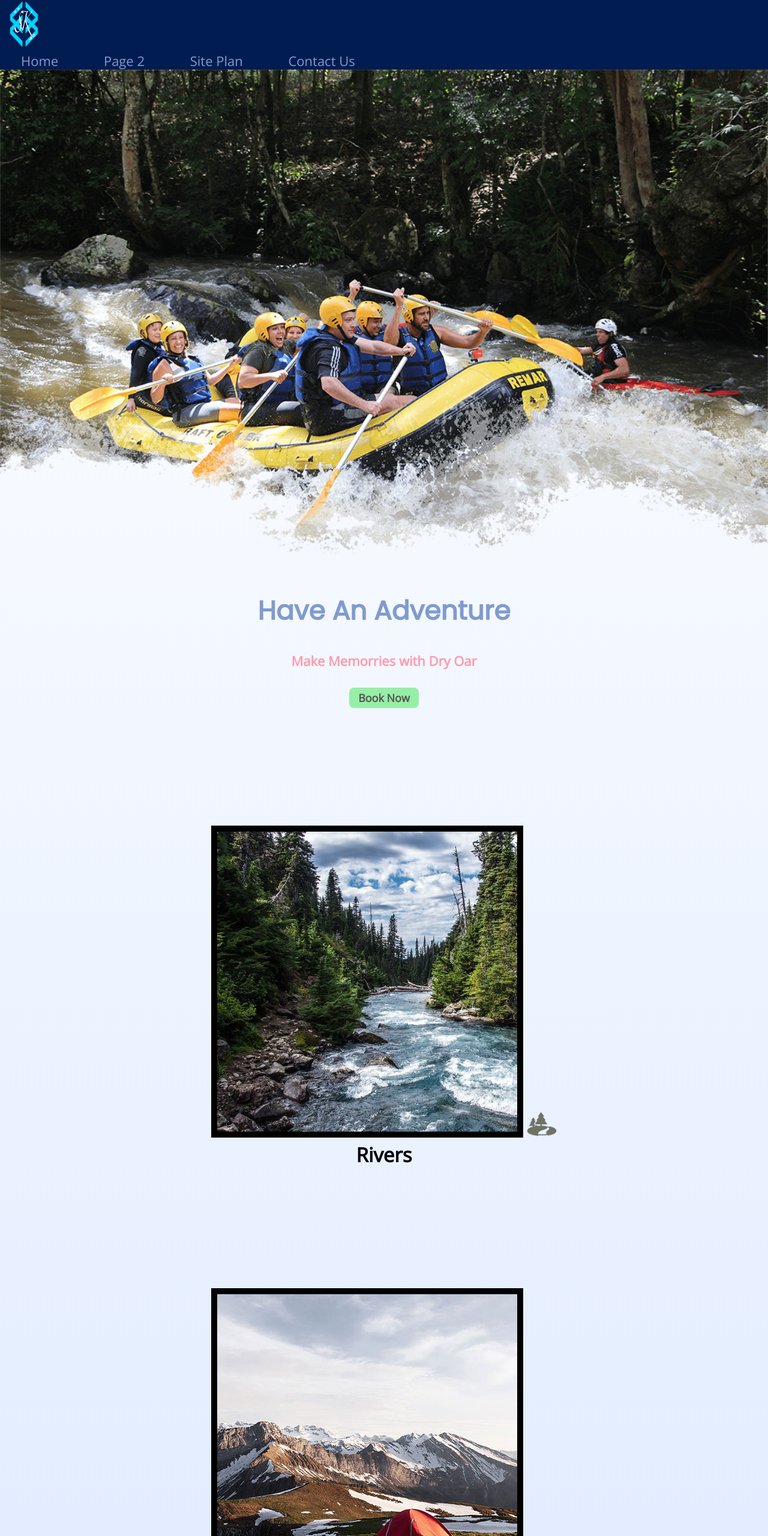
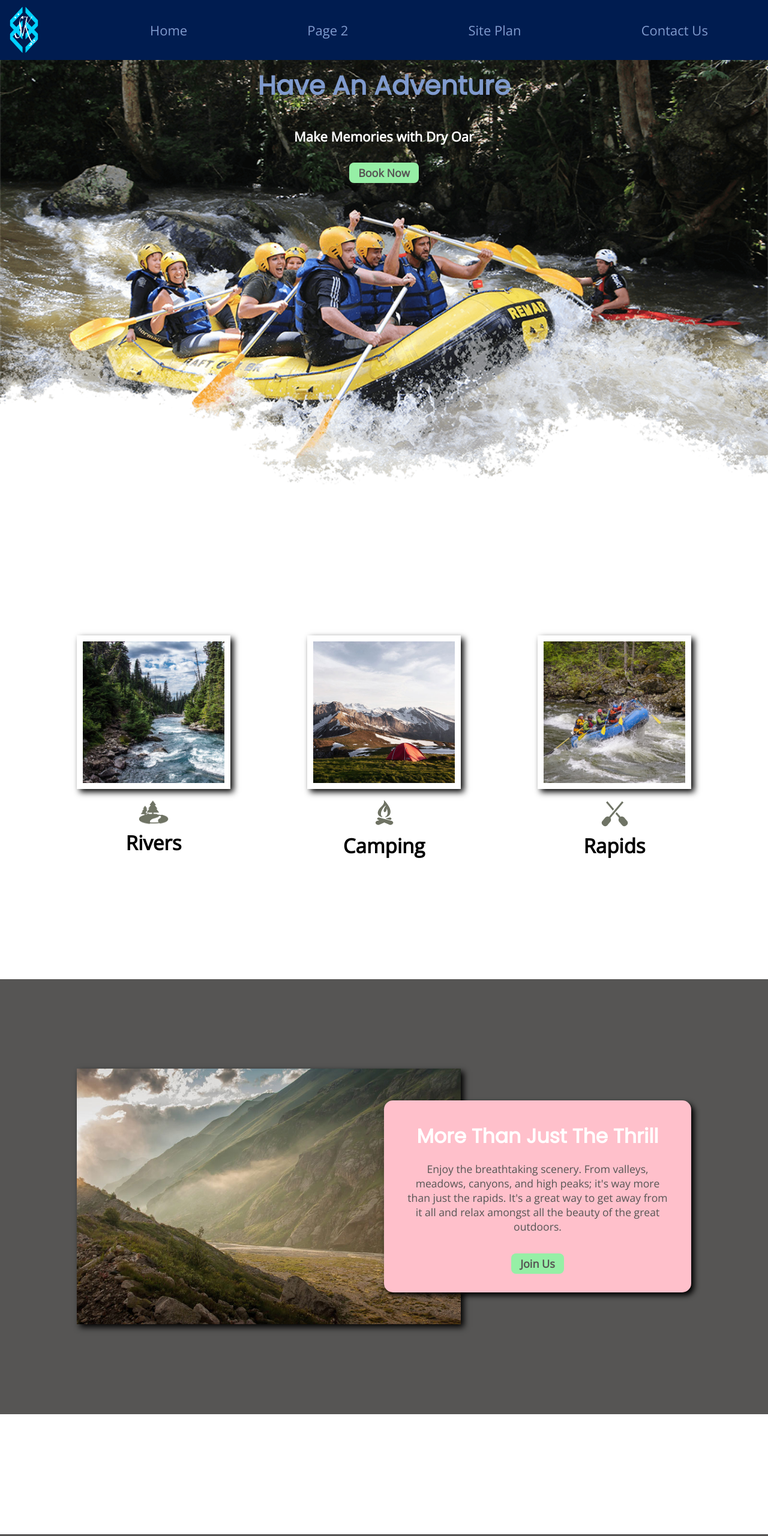
Before and after one commit to Kent-Taylor/WWD130, a plain HTML site: page wwr/index.html in a window 1280 px wide. Shown: the top 2560 px of the page at 60% size. Drawn offline with nearby package versions, Linux system fonts and the light colour scheme.

Commit message:
finished project L07 Prove Assigment: Home page finishing touches

```diff
--- a/wwr/index.html
+++ b/wwr/index.html
@@ -12,7 +12,7 @@
 
         <header>
             <a id="logo_link" href="index.html">
-            <img class="logo" src="images/logo.PNG" alt="salteekiller logo">
+                <img class="logo" src="images/logo.png" alt="Dry Oar Logo">
             </a>
             <nav>
                 <a href="index.html">Home</a>
@@ -23,15 +23,14 @@
         </header>
     <div id="hero">
         <div id="hero-box">
-            <img src="images/hero.png" id="hero-img" alt="Happy People white water rafting boat">
+            <img id="hero-img" src="images/hero.png" alt="People enjoying white water rafting">
         </div>
         <section id="hero-msg">
             <h1 class="home-title">Have An Adventure</h1>
-            <h4>Make Memorries with Dry Oar</h4>
+            <h4>Make Memories with Dry Oar</h4>
             <div class="button-box">
-                <a class="book" href="contactus.html">Book Now</a>
+                <a class="book" href="rates.html">Book Now</a>
             </div>
-
         </section>
       </div>
       <main class="home-grid">
--- a/wwr/styles/style.css
+++ b/wwr/styles/style.css
@@ -12,10 +12,12 @@ body {
 }
 
 #content {
+    display: flex;
+    flex-direction: column;
     max-width: 1600px;
     margin: 0 auto;
     background: #FFFFFF;
-    background: linear-gradient(to bottom, #FFFFFF 0%, #DAE7FF 59%, #001c50 100%);
+    /* background: linear-gradient(to bottom, #FFFFFF 0%, #DAE7FF 59%, #001c50 100%); */
 }
 
 h2 {
@@ -38,6 +40,20 @@ a {
 
 #logo_link {
     padding-top: 5px;
+    justify-content: center;
+    align-self: center;
+}
+
+header {
+    display: grid;
+    grid-template-columns: 150px auto;
+    background-color: #001c50;
+    z-index: 4;
+}
+
+nav {
+    display: flex;
+    justify-content: space-around;
 }
 
 nav a, #hero-msg h1, #hero-msg h4, .button-box, main, section {
@@ -55,14 +71,43 @@ nav a:hover {
     color: white
 }
 
-header {
-    background-color: #001c50;
-}
+
 
 /* Main */
 
 main section img {
     box-sizing: border-box;
+}
+
+.home-grid {
+    display: grid;
+    grid-template-columns: 1fr 1fr 1fr 1fr 1fr 1fr 1fr 1fr 1fr 1fr;
+}
+
+#hero {
+    display: grid;
+    grid-template-columns: 1fr 3fr 1fr;
+    /* z-index: 2; */
+    margin-top: -100px;
+}
+
+#hero-msg {
+    grid-column: 2/3;
+    grid-row: 1/2;
+    /* z-index: 3; */
+    margin-top: 100px;
+}
+
+
+#hero-box {
+    grid-column: 1/4;
+    grid-row: 1/3;
+    /* z-index: -1; */
+}
+
+
+#hero-msg h4 {
+    color: white;
 }
 
 #hero-img {
@@ -107,23 +152,62 @@ section h4 {
     margin: 200px 0px;
 }
 
+.rivers-card {
+    grid-column: 2/4;
+    grid-row: 2/3;
+}
+
+.camping-card {
+    grid-column: 5/7;
+    grid-row: 2/3;
+}
+
+.rapids-card {
+    grid-column: 8/10;
+    grid-row: 2/3;
+}
+
+
+.card-img, .mountains {
+    width: 100%;
+}
+
+.mountains {
+    width: 100%;
+    grid-column: 2/7;
+    grid-row: 5/8;
+    box-shadow: 5px 5px 10px #000000;
+}
+
 .card-img {
-    border: 10px solid black;
+    border: 10px solid white;
+    transition: transform .5s;
+    box-shadow: 5px 5px 10px #000000;
+}
+
+.card-img:hover {
+    opacity: .6;
+    transform: scale(1.1);
 }
 
 #background {
     height: 725px;
     background-color: #565554;
+    grid-column: 1/11;
+    grid-row: 4/9;
 }
 
 .msg {
+    background-color: pink;
     padding: 35px;
-    background-color: pink;
-    line-height: 1.5em;
+    grid-column: 6/10;
+    grid-row: 6/7;
+    box-shadow: 5px 5px 10px #000000;
+    border-radius: 15px;
 }
 
 .msg h2{
-    background-color: white;
+    color: white;
 }
 
 .msg p {
@@ -135,11 +219,15 @@ section h4 {
 /* Footer */
 
 footer {
+    padding: 25px 50px;
     margin-top: 200px;
-    padding: 25px 50px;
+    display: flex;
+    justify-content: space-around;
+    align-items: center;
     background-color: #565554;
     color: white;
 }
+
 
 footer > .social img {
     padding-top: 15px;
@@ -162,3 +250,50 @@ footer a {
 footer a:hover {
     color: rgb(172, 172, 172);
 }
+
+/* Media Queries */
+
+
+@media screen and (max-width: 900px) {
+
+    #hero, .home-grid {
+        display: block;
+        height: auto;
+    }
+
+    nav, footer {
+        flex-direction: column;
+    }
+    nav a {
+        display: block;
+        padding: 15px;
+    }
+    #hero {
+        margin-top: 0;
+    }
+    #hero-msg {
+        margin-top: 0;
+    }
+    #hero-msg h4 {
+        display: none;
+    }
+    .home-title {
+        font-size: 25px;
+        color: #6f7364;
+    }
+    .rivers-card, .camping-card, .rapids-card {
+        margin: 50px auto;
+        width: 60%;
+    }
+    #background {
+        display: none;
+    }
+    .mountains, .msg {
+        width: 80%;
+        display: block;
+        margin: 0 auto;
+    }
+    footer {
+        margin-top: 25px;
+    }
+}
```
Lines whose indentation alone changed are shown as unchanged.
